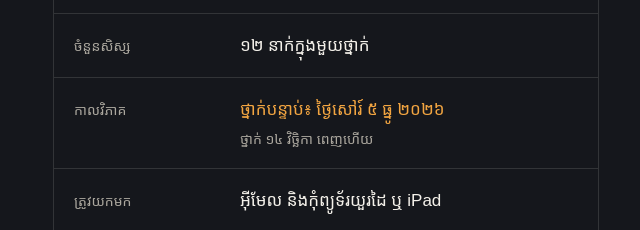
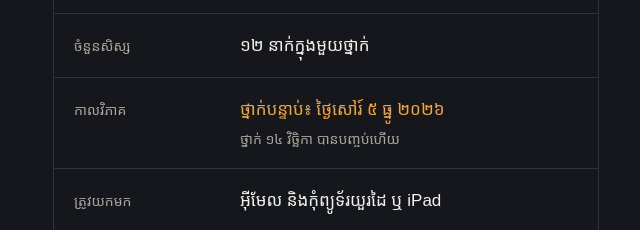
Before and after one commit to Masteraifilm/masteraifilmkh.com, a plain HTML site: page index.html in a window 1280 px wide. Shown: the part 7147-7377 px from the top of the page, 17-657 px from the left. Drawn offline with Linux system fonts and the light colour scheme; no server answers; a web font is replaced by a local one.

Commit message:
DRAFT: wording
Co-Authored-By: Claude Opus 5.5 <noreply@anthropic.com>
Claude-Session: https://claude.ai/code/session_012v8GmNWcK77emrUMY9jaPd

```diff
--- a/index.html
+++ b/index.html
@@ -664,7 +664,7 @@ footer small{color:var(--muted);font-size:13px}
           <div class="sheet-row"><dt><span class="km">ម៉ោងសិក្សា</span><span class="en">Call time</span></dt><dd><span class="km">៧:៣០ ព្រឹក – ៥:០០ ល្ងាច</span><span class="en">7:30 AM – 5:00 PM</span><small><span class="km">មួយថ្ងៃពេញ</span><span class="en">One full day</span></small></dd></div>
           <div class="sheet-row"><dt><span class="km">ទីកន្លែង</span><span class="en">Location</span></dt><dd><a class="loc-link" href="https://www.facebook.com/share/1FKMSLQNVe/?mibextid=wwXIfr" target="_blank" rel="noopener"><span class="km">ភោជនីយដ្ឋានរំចង់</span><span class="en">Rumchong Restaurant</span> ↗</a></dd></div>
           <div class="sheet-row"><dt><span class="km">ចំនួនសិស្ស</span><span class="en">Class size</span></dt><dd><span class="km">១២ នាក់ក្នុងមួយថ្នាក់</span><span class="en">12 students per class</span></dd></div>
-          <div class="sheet-row"><dt><span class="km">កាលវិភាគ</span><span class="en">Class dates</span></dt><dd class="gold"><span class="km">ថ្នាក់បន្ទាប់៖ ថ្ងៃសៅរ៍ ៥ ធ្នូ ២០២៦</span><span class="en">Next class: Saturday, 5 December 2026</span><small><span class="km">ថ្នាក់ ១៤ វិច្ឆិកា ពេញហើយ</span><span class="en">The 14 November class is finished</span></small></dd></div>
+          <div class="sheet-row"><dt><span class="km">កាលវិភាគ</span><span class="en">Class dates</span></dt><dd class="gold"><span class="km">ថ្នាក់បន្ទាប់៖ ថ្ងៃសៅរ៍ ៥ ធ្នូ ២០២៦</span><span class="en">Next class: Saturday, 5 December 2026</span><small><span class="km">ថ្នាក់ ១៤ វិច្ឆិកា បានបញ្ចប់ហើយ</span><span class="en">The 14 November class is finished</span></small></dd></div>
           <div class="sheet-row"><dt><span class="km">ត្រូវយកមក</span><span class="en">Bring</span></dt><dd><span class="km">អ៊ីមែល និងកុំព្យូទ័រយួរដៃ ឬ iPad</span><span class="en">An email, and a laptop or iPad</span></dd></div>
           <div class="sheet-row"><dt><span class="km">គណនី AI</span><span class="en">AI accounts</span></dt><dd><span class="km">មិនចាំបាច់មានមុន</span><span class="en">Not needed beforehand</span><small><span class="km">យើងបង្កើតជាមួយគ្នាក្នុងថ្នាក់</span><span class="en">We create them together in class</span></small></dd></div>
         </dl>
```
